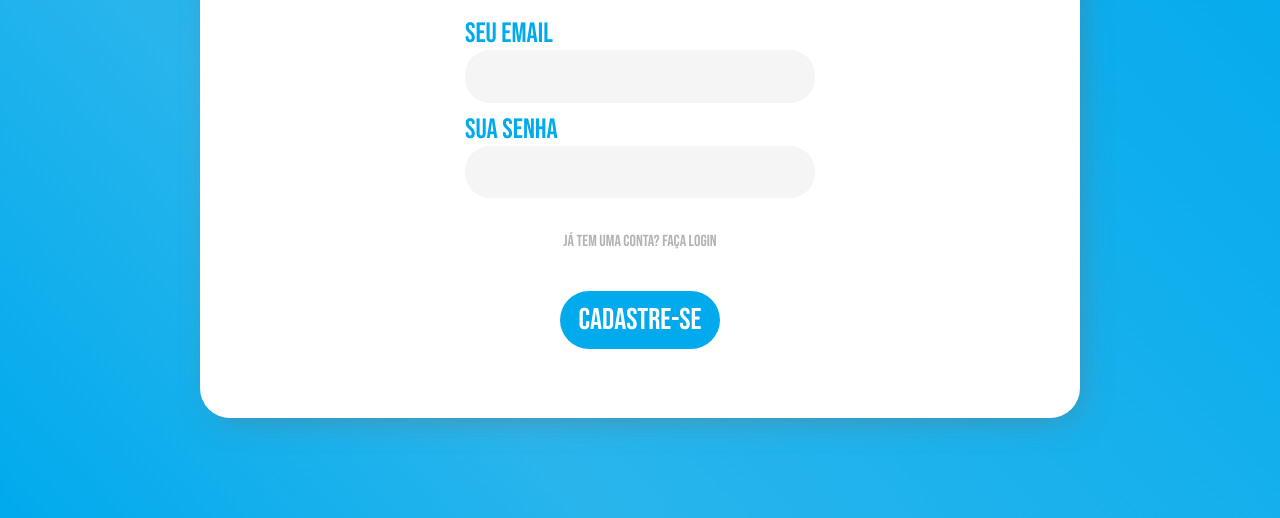
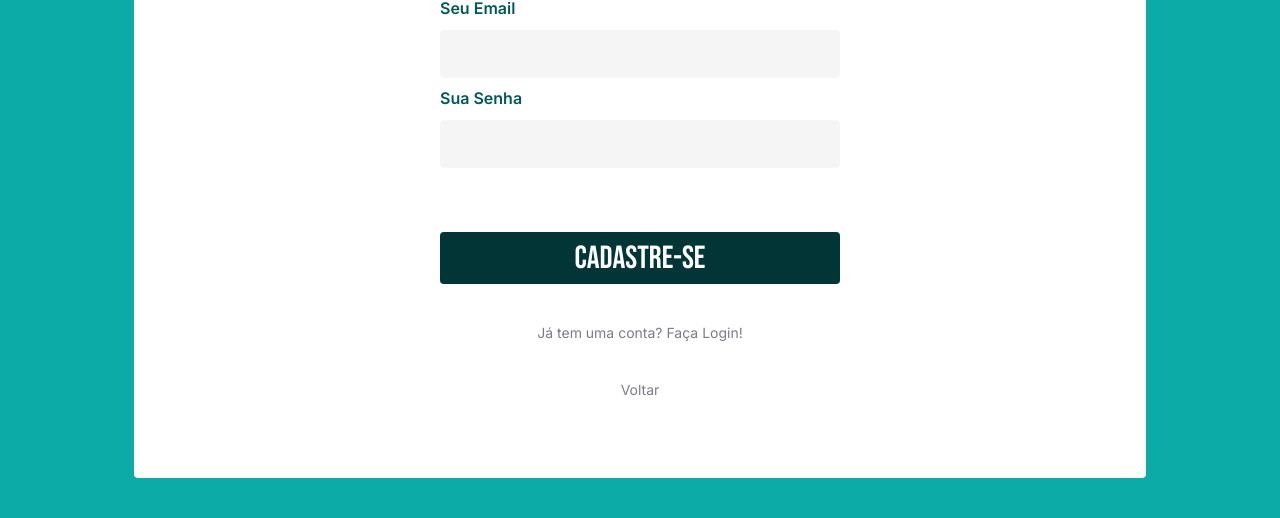
Before and after one commit to pedrohpdo/MusicPlayer-ProgramarWebFrontEnd, a plain HTML site: page cadastro/cadastro.html in a window 1280 px wide. Shown: the part 282-800 px from the top of the page. Drawn offline with Linux system fonts and the light colour scheme.

Commit message:
update cadastro + finish login

```diff
--- a/cadastro/cadastro.css
+++ b/cadastro/cadastro.css
@@ -15,140 +15,145 @@ body {
     justify-content: center;
     align-items: center;
 
-    background: rgb(0,170,237);
-    background: linear-gradient(48deg, rgba(0,170,237,1) 0%, rgba(41,181,236,1) 30%, rgba(0,170,237,1) 97%);
+    background: #0CABA8;
 }
 
 .container {
-    width: 880px;
-    height: 600px;
+    width: 1012px;
+    height: 720px;
 
     background-color: #fff;
-    border-radius: 30px;
+    border-radius: 4px;
 
     display: flex;
-    justify-content: flex-start;
+    justify-content: center;
+    align-items: center;
 
-    box-shadow: 6px 8px 35px -13px rgba(109,109,109,0.7);
-    -webkit-box-shadow: 6px 8px 35px -13px rgba(109,109,109,0.7);
-    -moz-box-shadow: 6px 8px 35px -13px rgba(109,109,109,0.7);
-}
-
-.message {
-    width: 300px;
-    height: 100%;
-
-    background-color: #00AAED;
-    border-radius: 30px;
-
-    padding-left: 50px;
-    padding-top: 80px;
 }
 
 .cadastro {
-    width: 100%;
+    width: 400px;
+    height: 100%;
+
     display: flex;
     flex-direction: column;
     align-items: center;
-    justify-content: center;
+    justify-content: flex-start;
+    text-align: center;
+
 }
 
+.arrow-back {
+    width: 17px;
+    height: 24px;
+
+    margin-top: 26px;
+    margin-left: 19px;
+}
+
+
 .cadastro h3 {
-    font-weight: 100;
-    font-size: 40px;
-    margin-bottom: 30px;
+    font-family: "Inter";
+    font-weight: 700;
+    font-size: 32px;
 
-    text-align: center;
-    line-height: 50px;
+    line-height: 38.73px;
 
-    color:#00AAED
+   text-align: center;
+
+    margin-top: 131px;
+    margin-bottom: 32px;
+    color:#015958
 }
 
 form {
-    width: 350px;
-    height: 215px;
+    width: 400px;
+    height: 172px;
 
     display: flex;
     flex-direction: column;
     align-items: flex-start;
+
+    margin-bottom: 62px;
 }
 
 form span {
-    font-weight: 100;
-    font-size: 28px;
-    color: #00AAED;
+    font-family: "Inter";
+    font-weight: 600;
+    font-size: 16px;
+    color:#015958;
+    margin-bottom: 12px;
+}
+
+label, input {
+    height: 48px;
+    background-color: #f5f5f5;
 }
 
 form label {
-    width: 350px;
+    width: 400px;
     display: flex;
+
     justify-content: center;
-    background-color: #f5f5f5;
-    border-radius: 25px;
+    border-radius: 4px;
     margin-bottom: 10px;
 }
 
-form input {
-    width: 80%;
-    height: 52.64px;
+input {
+    height: 48px;
+    width: 360px;
 
     border-style: none;
-    border: none;
-    background-color: #f5f5f5;
+    background-color: transparent;
 
-    font-size: 16px;
-    color: #767676;
+    font-family: "Inter";
+    font-weight: 500;
+    color: #023535;
 }
 
 input:focus-visible {
     outline: none;
 }
 
-.link-cadastro {
-    width: 182px;
+.link-login, .link-back {
+    width: 400px;
+    text-decoration: none;
     text-align: center;
-    text-decoration: none;
-    font-size: 16px;
 
-    color: #b3b3b3;
+    font-family: "Inter";
+    font-size: 14px;
+    color: #7C7C8A;
+
+}
+
+.link-login:hover, .link-back:hover {
+    text-decoration: underline 1px solid #7C7C8A;
+}
+
+.link-back {
+    margin-top: 40px;
+}
+
+button {
+    width: 400px;
+    height: 52px;
+
+    border-style: none;
+    background-color: #023535;
+
+    font-size: 32px;
     font-weight: 100;
+    color: #fff;
+    border-radius: 4px;
     margin-bottom: 40px;
 }
 
-.link-cadastro:hover {
-    cursor: pointer;
-    text-decoration: underline;
-}
-
-button {
-    width: 160px;
-    height: 58px;
-    border: none;
-    border-radius: 30px;
-
-    font-size: 30px;
-    color: #fff;
-    background-color: #00AAED;
-}
-
-
 button:hover {
-    color: #fff;
-    background-color: #3EBFF2;
+    background-color: #015958;
     cursor: pointer;
 }
 
 button:active {
-    background-color: #0091CA;
+    background-color: #008F8C;
     box-shadow: inset 0px 3px 4px rgba(0, 0, 0, 0.25);
 }
-
-.arrow-back {
-    width: 21px;
-    height: 31.5px;
-
-    position: absolute;
-    margin-left: 15px;
-    margin-top: 5px;
-
-}
--- a/cadastro/cadastro.html
+++ b/cadastro/cadastro.html
@@ -9,14 +9,11 @@
     <title>Cadastro</title>
 </head>
 <body>
+
     <div class="container">
-        <a class="arrow-back" href="/inicial/index.html" rel="prev" target="_self">
-            <figure>
-                <img src="/login/assets/icons/Property 1=Default.svg" alt="Voltar">
-            </figure>
-        </a>
 
         <section class="cadastro">
+
             <h3>
                 Seu Melhor Momento <br> Começa Agora
             </h3>
@@ -33,16 +30,20 @@
                 </label>
             </form>
 
-            <a href="/login/login.html" class="link-cadastro" rel="next" target="_self">
-                Já tem uma conta? Faça Login
-            </a>
-
             <a href="#">
                 <button type="submit">
                     Cadastre-se
                 </button>
             </a>
 
+            <a class="link-login" href="/login/login.html" rel="next" target="_self">
+                Já tem uma conta? Faça Login!
+            </a>
+
+            <a class="link-back" href="/inicial/index.html" rel="prev" target="_self">
+                Voltar
+            </a>
+
         </section>
     </div>
 </body>
--- a/login/login.css
+++ b/login/login.css
@@ -29,21 +29,27 @@ body {
     display: flex;
 }
 
-.arrow-back {
-    position: absolute;
-    width: 17px;
-    height: 24px;
-
-    margin-top: 26px;
-    margin-left: 19px;
-    gap: 10px;
-}
-
 .message {
     width: 337.5px;
     height: 100%;
 
+    display: flex;
+    flex-direction: column;
+
     background-color: #0CABA8;
+}
+
+figure {
+    width: max-content;
+    height: max-content;
+}
+
+.arrow-back {
+    width: 17px;
+    height: 24px;
+
+    margin-left: 16px;
+    margin-top: 26px;
 }
 
 .message h2 {
@@ -51,7 +57,7 @@ body {
     height: 232px;
 
     margin-left: 68px;
-    margin-top: 159px;
+    margin-top: 109px;
     margin-bottom: 155px;
 
     color: #fff;
@@ -133,7 +139,7 @@ input {
 
     font-family: "Inter";
     font-weight: 500;
-    color: #015958;
+    color: #023535;
 }
 
 input:focus-visible {
@@ -161,6 +167,8 @@ button:hover {
 
 button:active {
     background-color: #008F8C;
+    box-shadow: inset 0px 3px 4px rgba(0, 0, 0, 0.25);
+
 }
 
 .link-cadastro {
```
Also changed, not shown: inicial/index.html (+1 -1 lines), login/login.html (+1 -1 lines).
